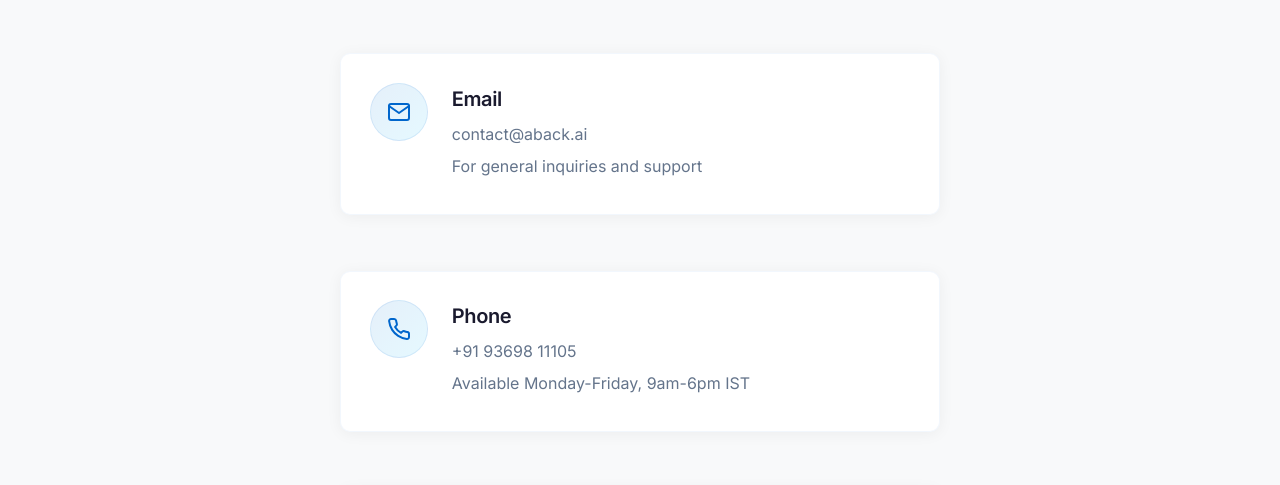
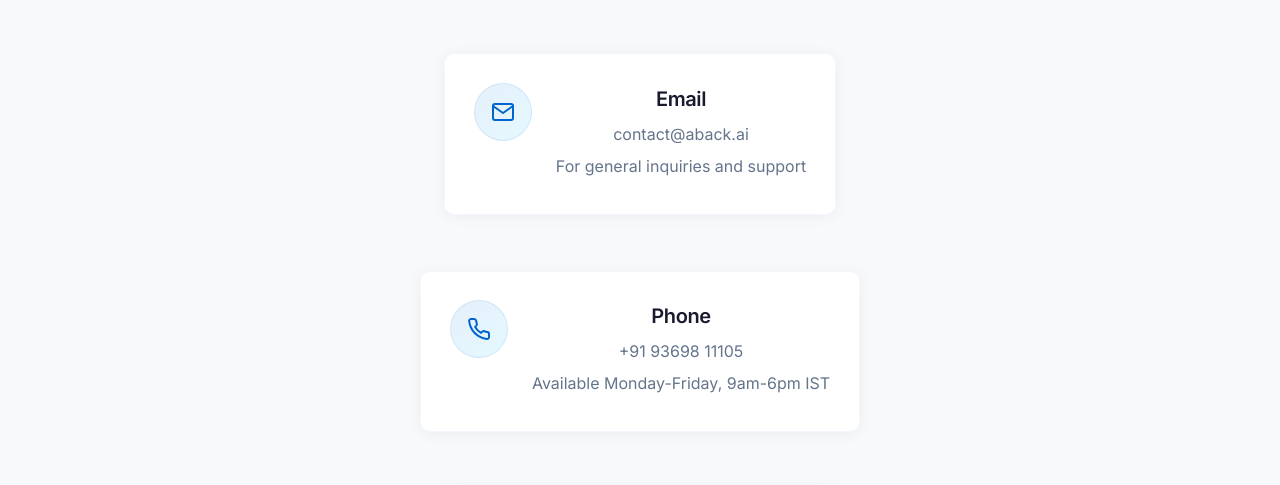
Before and after one commit to devvrat-hans/aback-website, a plain HTML site: page src/pages/contact.html in a window 1280 px wide. Shown: the part 852-1337 px from the top of the page. Drawn offline with Linux system fonts and the light colour scheme.

```diff
--- a/src/assets/css/contact.css
+++ b/src/assets/css/contact.css
@@ -236,6 +236,7 @@
   gap: 2rem;
   max-width: 600px;
   margin: 0 auto;
+  text-align: center;
 }
 
 .contact-header {
@@ -288,6 +289,10 @@
   overflow: hidden;
   transform: translateY(20px);
   opacity: 0;
+  max-width: 500px;
+  margin-left: auto;
+  margin-right: auto;
+  margin-bottom: 1.5rem;
 }
 
 .contact-method::before {
```
